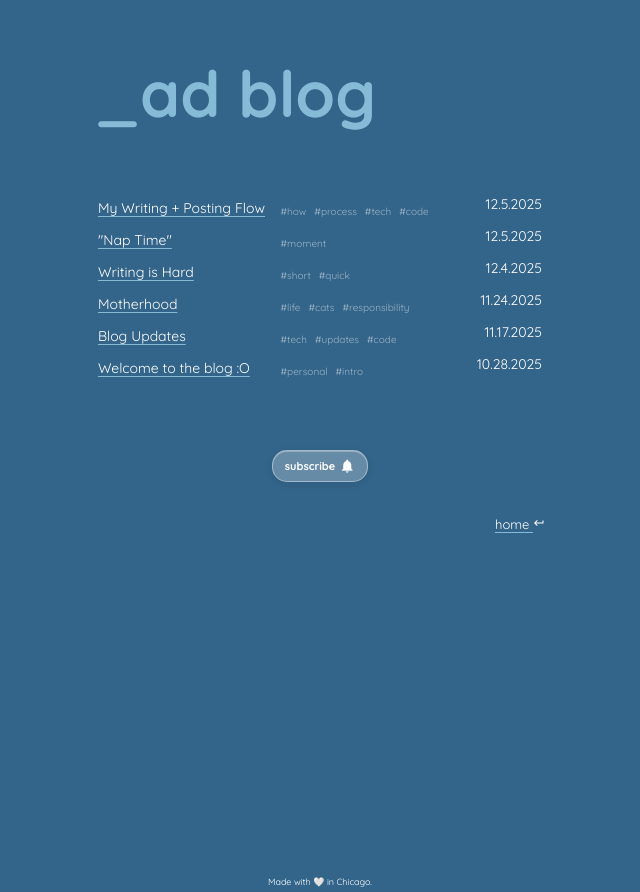
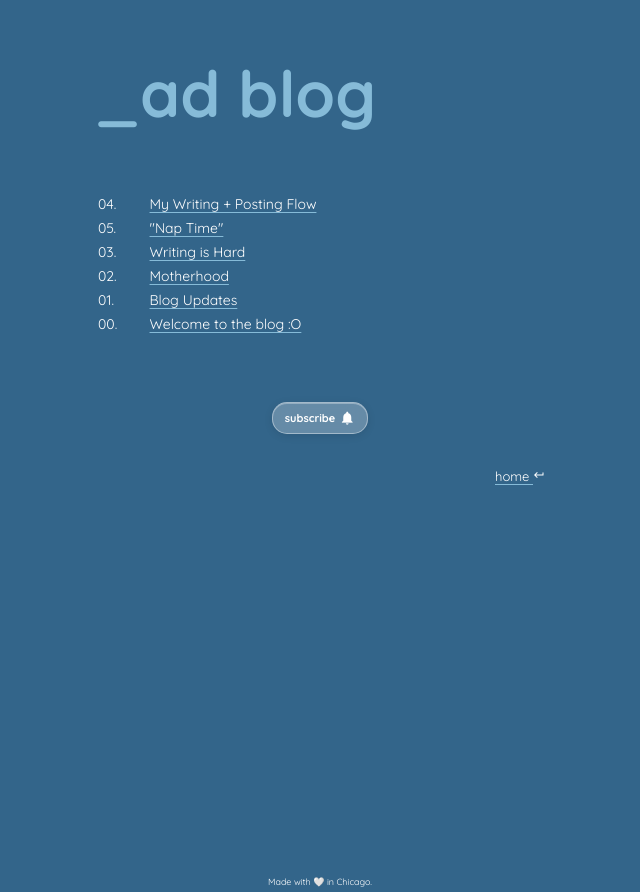
Before and after one commit to abbyadanger/ad, an Angular app: page /blog in a window 1280 px wide. Shown: the whole page, without its empty margins (320-960 px from the left). Built offline with nearby package versions, Linux system fonts and the light colour scheme.

Commit message:
Back to good design

```diff
--- a/src/app/blog-list/blog-list.component.html
+++ b/src/app/blog-list/blog-list.component.html
@@ -15,16 +15,16 @@
         <div *ngIf="!loading() && !error()">
             <table class="blog-posts" *ngIf="posts().length > 0">
                 <tr *ngFor="let post of posts()">
-                    <!-- <td>{{post.id}}.</td> -->
+                    <td>{{post.id}}.</td>
                     <td>
                         <a [routerLink]="['/blog', post.slug]">{{ post.title }}</a>
                     </td>
-                    <td>
+                    <!-- <td>
                         <div class="post-tags" *ngIf="post.tags.length > 0">
                             <span class="tag" *ngFor="let tag of post.tags">#{{ tag }}</span>
                         </div>
                     </td>
-                    <td class="date">{{ post.dateFormatted }}</td>
+                    <td class="date">{{ post.dateFormatted }}</td> -->
                 </tr>
             </table>
 
```
Also changed, not shown: public/docs/minimal.md (+6 -2 lines).
